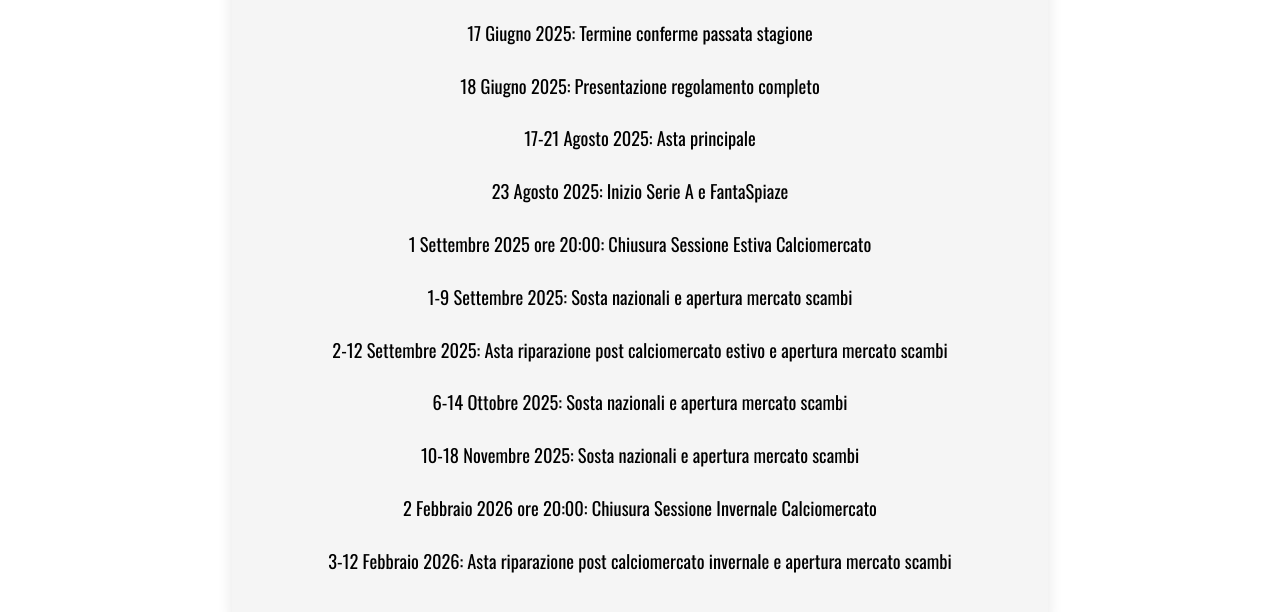
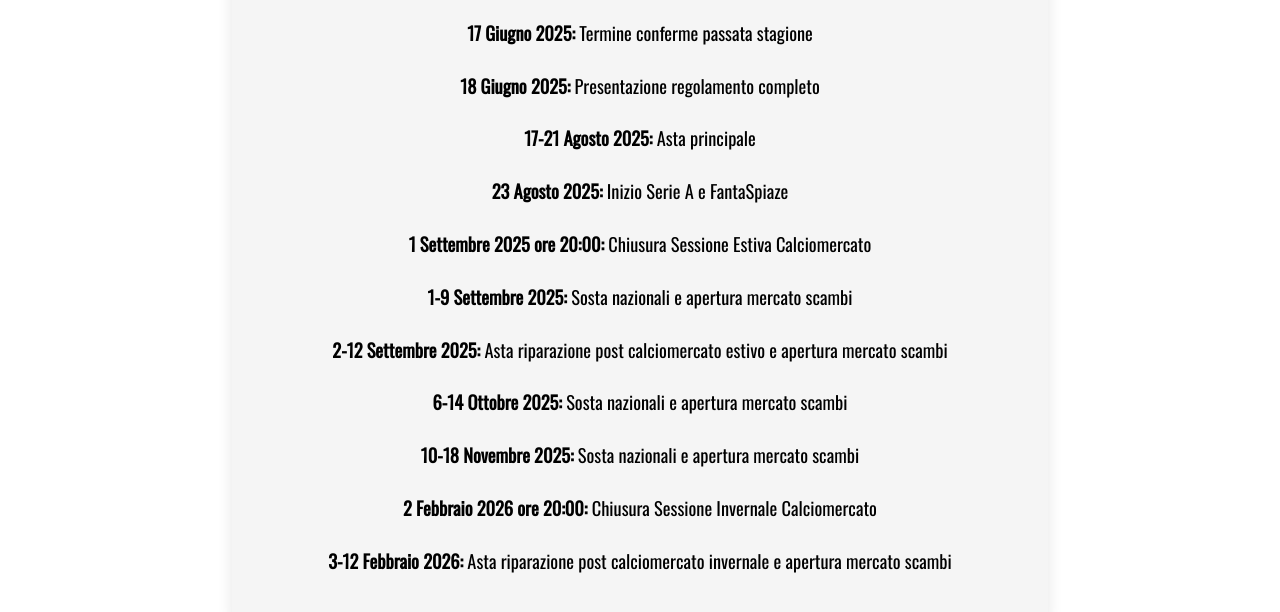
Before and after one commit to ElPorsche17/FANTASPIAZE, a plain HTML site: page date.html in a window 1280 px wide. Shown: the part 370-982 px from the top of the page. Drawn offline with nearby package versions, Linux system fonts and the light colour scheme.

Commit message:
Update date.html

```diff
--- a/date.html
+++ b/date.html
@@ -26,17 +26,17 @@
     <section class="content-block">
       <h2>DATE CHIAVE</h2>
       <ul>
-        <li>17 Giugno 2025: Termine conferme passata stagione</li>
-        <li>18 Giugno 2025: Presentazione regolamento completo</li>
-        <li>17-21 Agosto 2025: Asta principale</li>
-        <li>23 Agosto 2025: Inizio Serie A e FantaSpiaze</li>
-        <li>1 Settembre 2025 ore 20:00: Chiusura Sessione Estiva Calciomercato</li>
-        <li>1-9 Settembre 2025: Sosta nazionali e apertura mercato scambi</li>
-        <li>2-12 Settembre 2025: Asta riparazione post calciomercato estivo e apertura mercato scambi</li>
-        <li>6-14 Ottobre 2025: Sosta nazionali e apertura mercato scambi</li>
-        <li>10-18 Novembre 2025: Sosta nazionali e apertura mercato scambi</li>
-        <li>2 Febbraio 2026 ore 20:00: Chiusura Sessione Invernale Calciomercato</li>
-        <li>3-12 Febbraio 2026: Asta riparazione post calciomercato invernale e apertura mercato scambi</li>
+        <li><strong>17 Giugno 2025:</strong> Termine conferme passata stagione</li>
+        <li><strong>18 Giugno 2025:</strong> Presentazione regolamento completo</li>
+        <li><strong>17-21 Agosto 2025:</strong> Asta principale</li>
+        <li><strong>23 Agosto 2025:</strong> Inizio Serie A e FantaSpiaze</li>
+        <li><strong>1 Settembre 2025 ore 20:00:</strong> Chiusura Sessione Estiva Calciomercato</li>
+        <li><strong>1-9 Settembre 2025:</strong> Sosta nazionali e apertura mercato scambi</li>
+        <li><strong>2-12 Settembre 2025:</strong> Asta riparazione post calciomercato estivo e apertura mercato scambi</li>
+        <li><strong>6-14 Ottobre 2025:</strong> Sosta nazionali e apertura mercato scambi</li>
+        <li><strong>10-18 Novembre 2025:</strong> Sosta nazionali e apertura mercato scambi</li>
+        <li><strong>2 Febbraio 2026 ore 20:00:</strong> Chiusura Sessione Invernale Calciomercato</li>
+        <li><strong>3-12 Febbraio 2026:</strong> Asta riparazione post calciomercato invernale e apertura mercato scambi</li>
       </ul>
     </section>
   </main>
```
